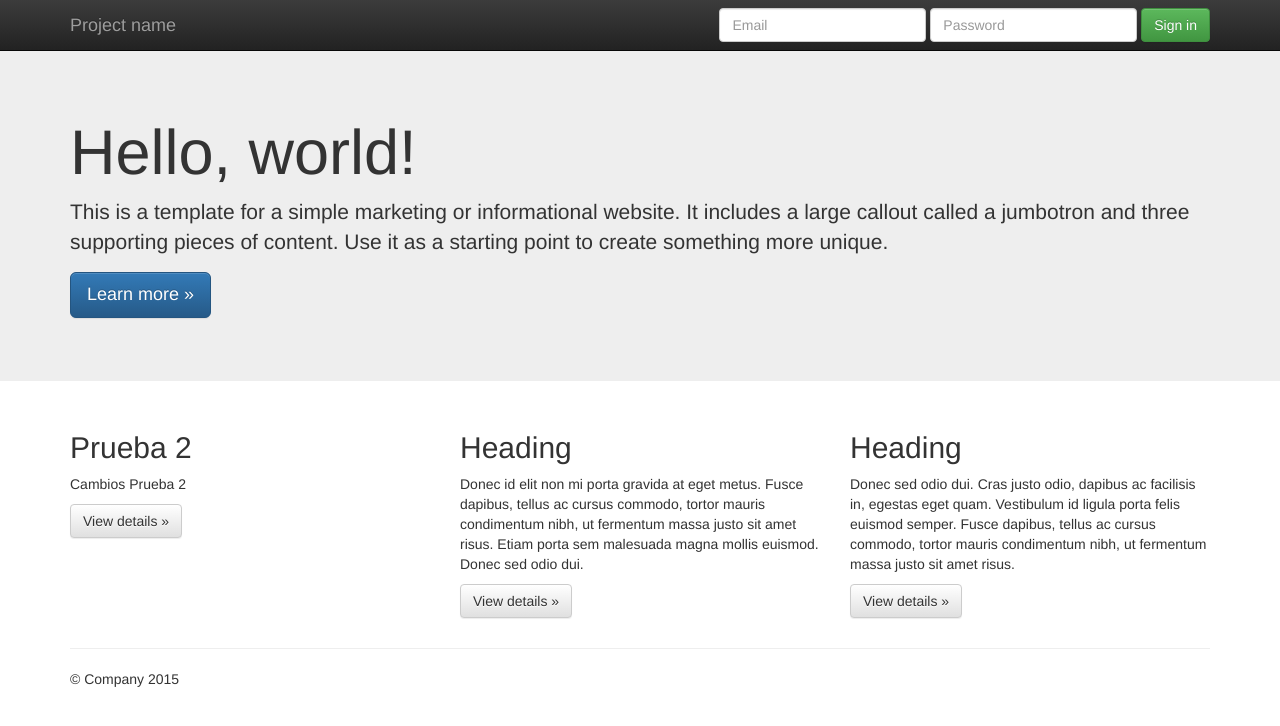
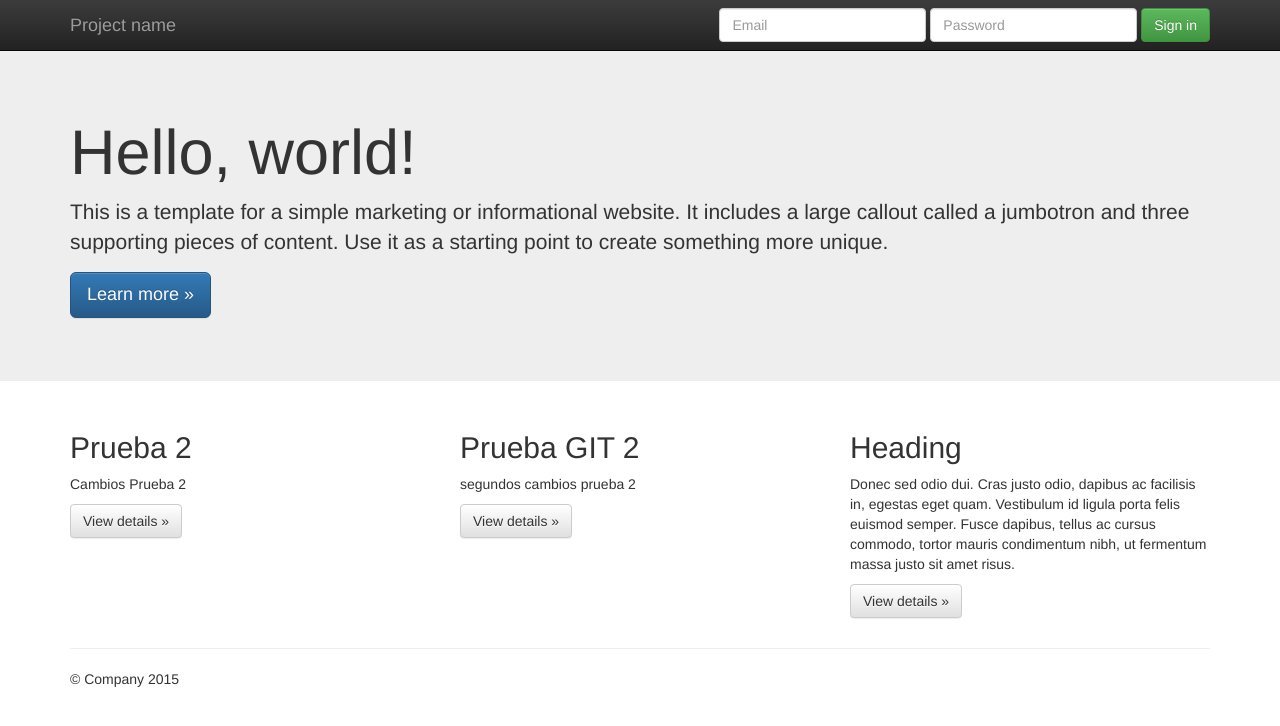
Before and after one commit to YocelynGonzalez/Trabajo2_Yocelyn_Gonzalez, a plain HTML site: page index.html in a window 1280 px wide. Drawn offline with nearby package versions, Linux system fonts and the light colour scheme.

Commit message:
Cambio index featur2

```diff
--- a/index.html
+++ b/index.html
@@ -70,8 +70,8 @@
           <p><a class="btn btn-default" href="#" role="button">View details &raquo;</a></p>
         </div>
         <div class="col-md-4">
-          <h2>Heading</h2>
-          <p>Donec id elit non mi porta gravida at eget metus. Fusce dapibus, tellus ac cursus commodo, tortor mauris condimentum nibh, ut fermentum massa justo sit amet risus. Etiam porta sem malesuada magna mollis euismod. Donec sed odio dui. </p>
+          <h2>Prueba GIT 2</h2>
+          <p>segundos cambios prueba 2 </p>
           <p><a class="btn btn-default" href="#" role="button">View details &raquo;</a></p>
        </div>
         <div class="col-md-4">
```
